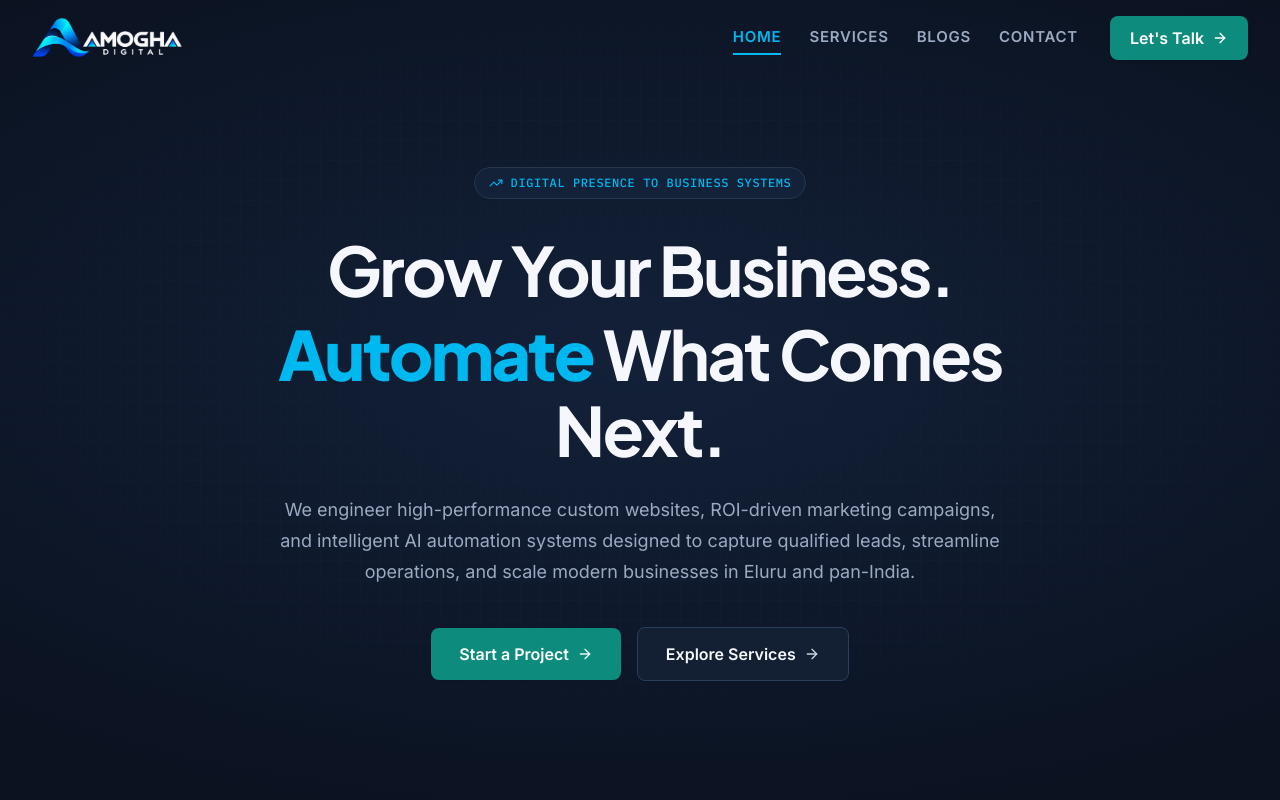
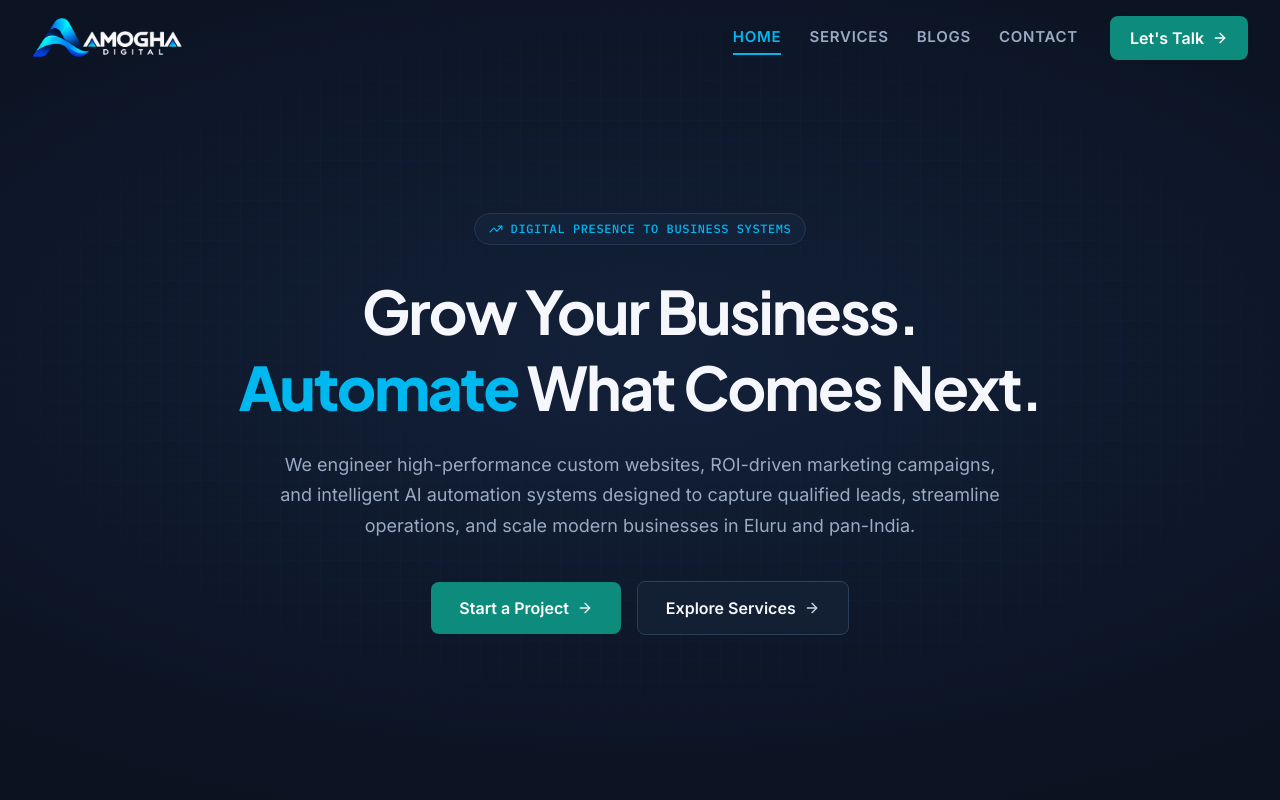
Before and after one commit to sri04552/website-design, a Next.js app: page / in a window 1280 px wide. Shown: the top 800 px of the page. Built offline with nearby package versions, Linux system fonts and the light colour scheme; no server answers.

Commit message:
style: slightly reduce hero main heading size to 60px desktop with balanced scaling

```diff
--- a/src/app/page.jsx
+++ b/src/app/page.jsx
@@ -79,7 +79,7 @@ export default function HomePage() {
           </div>
 
           {/* Cinematic Headline */}
-          <h1 className="font-heading text-4xl sm:text-5xl lg:text-[68px] font-bold text-[#F5F7FC] leading-[1.12] tracking-tight lg:tracking-[-2.5px] max-w-4xl">
+          <h1 className="font-heading text-[32px] sm:text-[44px] lg:text-[60px] font-bold text-[#F5F7FC] leading-[1.14] tracking-tight lg:tracking-[-2px] max-w-4xl">
             <span className="block">Grow Your Business.</span>
             <span className="block mt-1 sm:mt-2">
               <span className="text-[#00B8F0] font-extrabold">Automate</span> What Comes Next.
```
Also changed, not shown: 1 other file (tests, documents, lock files or other folders).
